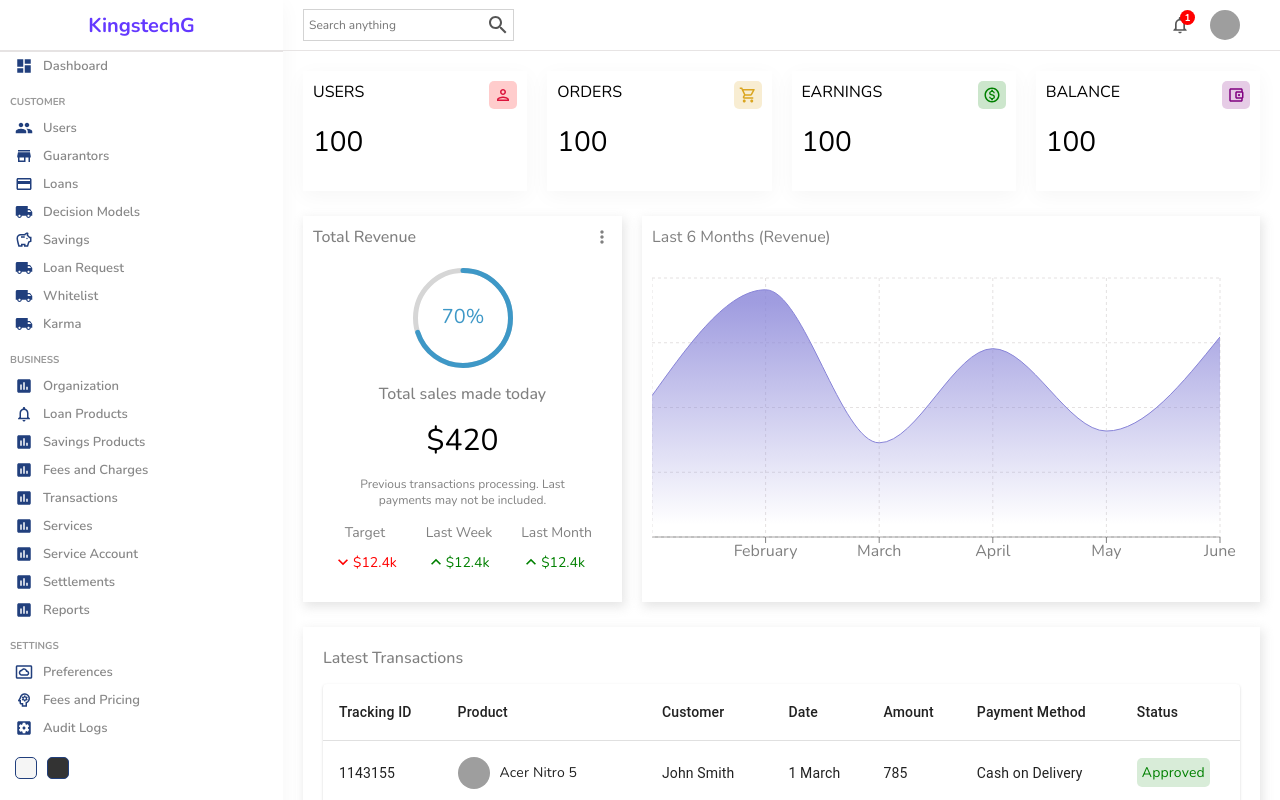
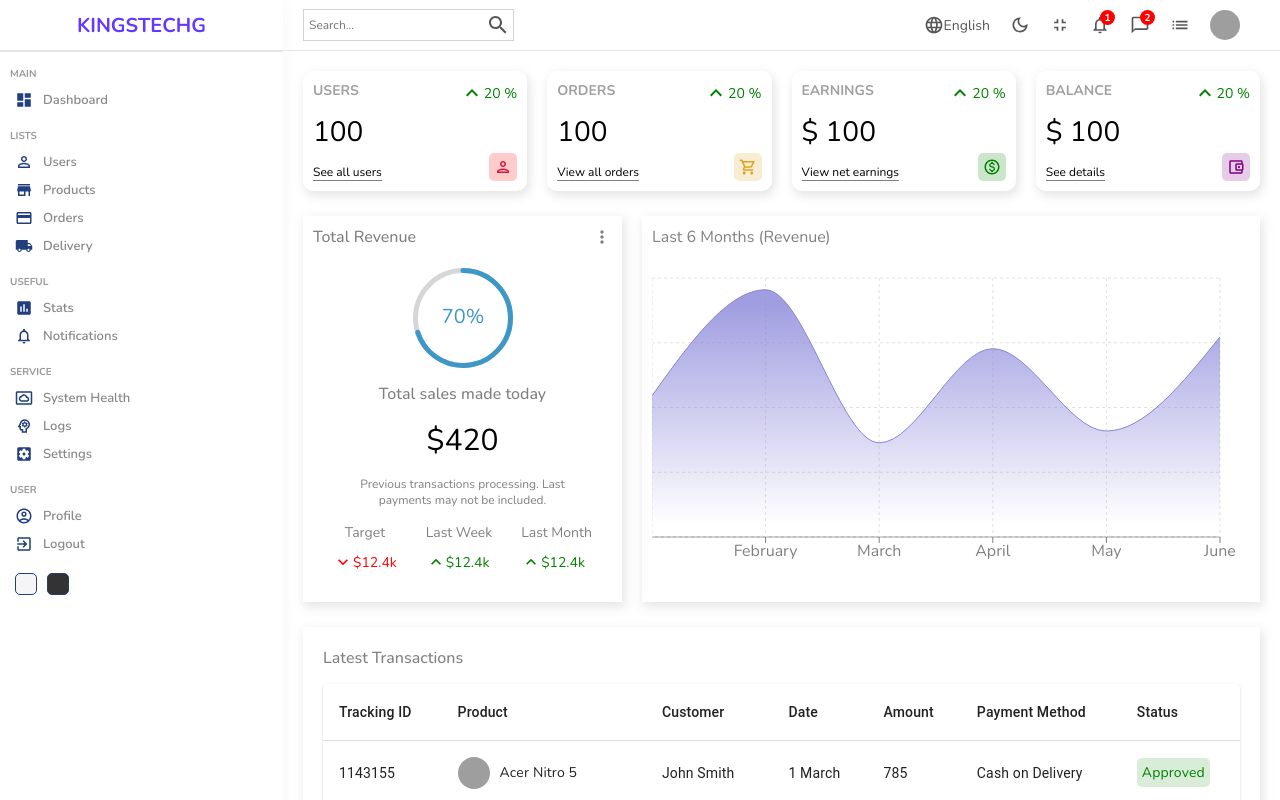
Before and after one commit to obaTec2000/react-dashboard, a React (Create React App) app: page / in a window 1280 px wide. Shown: the top 800 px of the page. Built offline with nearby package versions, Linux system fonts and the light colour scheme; grey boxes are pictures that could not be loaded.

Commit message:
new update

```diff
--- a/src/App.js
+++ b/src/App.js
@@ -5,15 +5,15 @@ import Single from "./pages/single/Single";
 import New from "./pages/new/New";
 import { BrowserRouter, Routes, Route } from "react-router-dom";
 import { productInputs, userInputs } from "./formSource";
-// import "./style/dark.scss";
-// import { useContext } from "react";
-// import { DarkModeContext } from "./context/darkModeContext";
+import "./style/dark.scss";
+import { useContext } from "react";
+import { DarkModeContext } from "./context/darkModeContext";
 
 function App() {
-  // const { darkMode } = useContext(DarkModeContext);
+  const { darkMode } = useContext(DarkModeContext);
 
   return (
-    <div className=" ">
+    <div className={darkMode ? "app dark" : "app"}>
       <BrowserRouter>
         <Routes>
           <Route path="/">
--- a/src/components/navbar/Navbar.jsx
+++ b/src/components/navbar/Navbar.jsx
@@ -1,21 +1,49 @@
 import "./navbar.scss";
 import SearchOutlinedIcon from "@mui/icons-material/SearchOutlined";
+import LanguageOutlinedIcon from "@mui/icons-material/LanguageOutlined";
+import DarkModeOutlinedIcon from "@mui/icons-material/DarkModeOutlined";
+import FullscreenExitOutlinedIcon from "@mui/icons-material/FullscreenExitOutlined";
 import NotificationsNoneOutlinedIcon from "@mui/icons-material/NotificationsNoneOutlined";
+import ChatBubbleOutlineOutlinedIcon from "@mui/icons-material/ChatBubbleOutlineOutlined";
+import ListOutlinedIcon from "@mui/icons-material/ListOutlined";
+import { DarkModeContext } from "../../context/darkModeContext";
+import { useContext } from "react";
 
 const Navbar = () => {
+  const { dispatch } = useContext(DarkModeContext);
+
   return (
     <div className="navbar">
       <div className="wrapper">
         <div className="search">
-          <input type="text" placeholder="Search anything" />
+          <input type="text" placeholder="Search..." />
           <SearchOutlinedIcon />
         </div>
         <div className="items">
           <div className="item">
+            <LanguageOutlinedIcon className="icon" />
+            English
+          </div>
+          <div className="item">
+            <DarkModeOutlinedIcon
+              className="icon"
+              onClick={() => dispatch({ type: "TOGGLE" })}
+            />
+          </div>
+          <div className="item">
+            <FullscreenExitOutlinedIcon className="icon" />
+          </div>
+          <div className="item">
             <NotificationsNoneOutlinedIcon className="icon" />
             <div className="counter">1</div>
           </div>
-
+          <div className="item">
+            <ChatBubbleOutlineOutlinedIcon className="icon" />
+            <div className="counter">2</div>
+          </div>
+          <div className="item">
+            <ListOutlinedIcon className="icon" />
+          </div>
           <div className="item">
             <img
               src="https://images.pexels.com/photos/941693/pexels-photo-941693.jpeg?auto=compress&cs=tinysrgb&dpr=2&w=500"
--- a/src/components/navbar/navbar.scss
+++ b/src/components/navbar/navbar.scss
@@ -68,4 +68,144 @@
       }
     }
   }
+}.navbar {
+  height: 50px;
+  border-bottom: 0.5px solid rgb(231, 228, 228);
+  display: flex;
+  align-items: center;
+  font-size: 14px;
+  color: #555;
+
+  .wrapper {
+    width: 100%;
+    padding: 20px;
+    display: flex;
+    align-items: center;
+    justify-content: space-between;
+
+    .search {
+      display: flex;
+      align-items: center;
+      border: 0.5px solid lightgray;
+      padding: 3px;
+
+      input {
+        border: none;
+        outline: none;
+        background: transparent;
+
+        &::placeholder {
+          font-size: 12px;
         }
+      }
+    }
+
+    .items {
+      display: flex;
+      align-items: center;
+
+      .item {
+        display: flex;
+        align-items: center;
+        margin-right: 20px;
+        position: relative;
+
+        .icon {
+          font-size: 20px;
+        }
+
+        .avatar {
+          width: 30px;
+          height: 30px;
+          border-radius: 50%;
+        }
+
+        .counter {
+          width: 15px;
+          height: 15px;
+          background-color: red;
+          border-radius: 50%;
+          color: white;
+          display: flex;
+          align-items: center;
+          justify-content: center;
+          font-size: 10px;
+          font-weight: bold;
+          position: absolute;
+          top: -5px;
+          right: -5px;
+        }
+      }
+    }
+  }
+}.navbar {
+  height: 50px;
+  border-bottom: 0.5px solid rgb(231, 228, 228);
+  display: flex;
+  align-items: center;
+  font-size: 14px;
+  color: #555;
+
+  .wrapper {
+    width: 100%;
+    padding: 20px;
+    display: flex;
+    align-items: center;
+    justify-content: space-between;
+
+    .search {
+      display: flex;
+      align-items: center;
+      border: 0.5px solid lightgray;
+      padding: 3px;
+
+      input {
+        border: none;
+        outline: none;
+        background: transparent;
+
+        &::placeholder {
+          font-size: 12px;
+        }
+      }
+    }
+
+    .items {
+      display: flex;
+      align-items: center;
+
+      .item {
+        display: flex;
+        align-items: center;
+        margin-right: 20px;
+        position: relative;
+
+        .icon {
+          font-size: 20px;
+        }
+
+        .avatar {
+          width: 30px;
+          height: 30px;
+          border-radius: 50%;
+        }
+
+        .counter {
+          width: 15px;
+          height: 15px;
+          background-color: red;
+          border-radius: 50%;
+          color: white;
+          display: flex;
+          align-items: center;
+          justify-content: center;
+          font-size: 10px;
+          font-weight: bold;
+          position: absolute;
+          top: -5px;
+          right: -5px;
+        }
+      }
+    }
+  }
+}
--- a/src/components/sidebar/Sidebar.jsx
+++ b/src/components/sidebar/Sidebar.jsx
@@ -1,7 +1,7 @@
 import "./sidebar.scss";
-import DashboardIcon from '@mui/icons-material/Dashboard';
-import SavingsOutlinedIcon from '@mui/icons-material/SavingsOutlined';
-import PeopleIcon from '@mui/icons-material/People';import LocalShippingIcon from "@mui/icons-material/LocalShipping";
+import DashboardIcon from "@mui/icons-material/Dashboard";
+import PersonOutlineIcon from "@mui/icons-material/PersonOutline";
+import LocalShippingIcon from "@mui/icons-material/LocalShipping";
 import CreditCardIcon from "@mui/icons-material/CreditCard";
 import StoreIcon from "@mui/icons-material/Store";
 import InsertChartIcon from "@mui/icons-material/InsertChart";
@@ -12,123 +12,88 @@ import SettingsSystemDaydreamOutlinedIcon from "@mui/icons-material/SettingsSyst
 import PsychologyOutlinedIcon from "@mui/icons-material/PsychologyOutlined";
 import AccountCircleOutlinedIcon from "@mui/icons-material/AccountCircleOutlined";
 import { Link } from "react-router-dom";
-// import { DarkModeContext } from "../../context/darkModeContext";
+import { DarkModeContext } from "../../context/darkModeContext";
 import { useContext } from "react";
 
 const Sidebar = () => {
-  // const { dispatch } = useContext(DarkModeContext);
+  const { dispatch } = useContext(DarkModeContext);
   return (
     <div className="sidebar">
       <div className="top">
         <Link to="/" style={{ textDecoration: "none" }}>
-          <span className="logo">KingstechG</span>
+          <span className="logo">KINGSTECHG</span>
         </Link>
       </div>
       <hr />
       <div className="center">
         <ul>
-
+          <p className="title">MAIN</p>
           <li>
             <DashboardIcon className="icon" />
             <span>Dashboard</span>
           </li>
-          <p className="title">CUSTOMER</p>
+          <p className="title">LISTS</p>
           <Link to="/users" style={{ textDecoration: "none" }}>
             <li>
-              <PeopleIcon className="icon" />
+              <PersonOutlineIcon className="icon" />
               <span>Users</span>
             </li>
           </Link>
           <Link to="/products" style={{ textDecoration: "none" }}>
             <li>
               <StoreIcon className="icon" />
-              <span>Guarantors</span>
+              <span>Products</span>
             </li>
           </Link>
           <li>
             <CreditCardIcon className="icon" />
-            <span>Loans</span>
+            <span>Orders</span>
           </li>
           <li>
             <LocalShippingIcon className="icon" />
-            <span>Decision Models</span>
+            <span>Delivery</span>
           </li>
-          <li>
-            <SavingsOutlinedIcon className="icon" />
-            <span>Savings</span>
-          </li>
-          <li>
-            <LocalShippingIcon className="icon" />
-            <span>Loan Request</span>
-          </li>
-          <li>
-            <LocalShippingIcon className="icon" />
-            <span>Whitelist</span>
-          </li>
-          <li>
-            <LocalShippingIcon className="icon" />
-            <span>Karma</span>
-          </li>
-          <p className="title">BUSINESS</p>
+          <p className="title">USEFUL</p>
           <li>
             <InsertChartIcon className="icon" />
-            <span>Organization</span>
+            <span>Stats</span>
           </li>
           <li>
             <NotificationsNoneIcon className="icon" />
-            <span>Loan Products</span>
+            <span>Notifications</span>
           </li>
-          <li>
-            <InsertChartIcon className="icon" />
-            <span>Savings Products</span>
-          </li>
-          <li>
-            <InsertChartIcon className="icon" />
-            <span>Fees and Charges</span>
-          </li>
-          <li>
-            <InsertChartIcon className="icon" />
-            <span>Transactions</span>
-          </li>
-          <li>
-            <InsertChartIcon className="icon" />
-            <span>Services</span>
-          </li>
-          <li>
-            <InsertChartIcon className="icon" />
-            <span>Service Account</span>
-          </li>
-          <li>
-            <InsertChartIcon className="icon" />
-            <span>Settlements</span>
-          </li>
-          <li>
-            <InsertChartIcon className="icon" />
-            <span>Reports</span>
-          </li>
-          <p className="title">SETTINGS</p>
+          <p className="title">SERVICE</p>
           <li>
             <SettingsSystemDaydreamOutlinedIcon className="icon" />
-            <span>Preferences</span>
+            <span>System Health</span>
           </li>
           <li>
             <PsychologyOutlinedIcon className="icon" />
-            <span>Fees and Pricing</span>
+            <span>Logs</span>
           </li>
           <li>
             <SettingsApplicationsIcon className="icon" />
-            <span>Audit Logs</span>
+            <span>Settings</span>
+          </li>
+          <p className="title">USER</p>
+          <li>
+            <AccountCircleOutlinedIcon className="icon" />
+            <span>Profile</span>
+          </li>
+          <li>
+            <ExitToAppIcon className="icon" />
+            <span>Logout</span>
           </li>
         </ul>
       </div>
       <div className="bottom">
         <div
           className="colorOption"
-          // onClick={() => dispatch({ type: "LIGHT" })}
+          onClick={() => dispatch({ type: "LIGHT" })}
         ></div>
         <div
           className="colorOption"
-          // onClick={() => dispatch({ type: "DARK" })}
+          onClick={() => dispatch({ type: "DARK" })}
         ></div>
       </div>
     </div>
--- a/src/components/widget/Widget.jsx
+++ b/src/components/widget/Widget.jsx
@@ -1,5 +1,5 @@
 import "./widget.scss";
-// import KeyboardArrowUpIcon from "@mui/icons-material/KeyboardArrowUp";
+import KeyboardArrowUpIcon from "@mui/icons-material/KeyboardArrowUp";
 import PersonOutlinedIcon from "@mui/icons-material/PersonOutlined";
 import AccountBalanceWalletOutlinedIcon from "@mui/icons-material/AccountBalanceWalletOutlined";
 import ShoppingCartOutlinedIcon from "@mui/icons-material/ShoppingCartOutlined";
@@ -8,13 +8,16 @@ import MonetizationOnOutlinedIcon from "@mui/icons-material/MonetizationOnOutlin
 const Widget = ({ type }) => {
   let data;
 
+  //temporary
   const amount = 100;
+  const diff = 20;
 
   switch (type) {
     case "user":
       data = {
         title: "USERS",
-
+        isMoney: false,
+        link: "See all users",
         icon: (
           <PersonOutlinedIcon
             className="icon"
@@ -29,7 +32,8 @@ const Widget = ({ type }) => {
     case "order":
       data = {
         title: "ORDERS",
-
+        isMoney: false,
+        link: "View all orders",
         icon: (
           <ShoppingCartOutlinedIcon
             className="icon"
@@ -44,7 +48,8 @@ const Widget = ({ type }) => {
     case "earning":
       data = {
         title: "EARNINGS",
-
+        isMoney: true,
+        link: "View net earnings",
         icon: (
           <MonetizationOnOutlinedIcon
             className="icon"
@@ -56,7 +61,8 @@ const Widget = ({ type }) => {
     case "balance":
       data = {
         title: "BALANCE",
-
+        isMoney: true,
+        link: "See details",
         icon: (
           <AccountBalanceWalletOutlinedIcon
             className="icon"
@@ -81,7 +87,13 @@ const Widget = ({ type }) => {
         </span>
         <span className="link">{data.link}</span>
       </div>
-      <div className="right">{data.icon}</div>
+      <div className="right">
+        <div className="percentage positive">
+          <KeyboardArrowUpIcon />
+          {diff} %
+        </div>
+        {data.icon}
+      </div>
     </div>
   );
 };
--- a/src/components/widget/widget.scss
+++ b/src/components/widget/widget.scss
@@ -4,7 +4,8 @@
   flex: 1;
   padding: 10px;
   -webkit-box-shadow: 2px 4px 10px 1px rgba(0, 0, 0, 0.47);
-  box-shadow:  0px 5px 20px rgba(0, 0, 0, 0.04);
+  box-shadow: 2px 4px 10px 1px rgba(201, 201, 201, 0.47);
+  border-radius: 10px;
   height: 100px;
 
   .left,
@@ -12,6 +13,12 @@
     display: flex;
     flex-direction: column;
     justify-content: space-between;
+
+    .title {
+      font-weight: bold;
+      font-size: 14px;
+      color: rgb(160, 160, 160);
+    }
 
     .counter {
       font-size: 28px;
@@ -24,11 +31,24 @@
       border-bottom: 1px solid gray;
     }
 
+    .percentage {
+      display: flex;
+      align-items: center;
+      font-size: 14px;
+
+      &.positive {
+        color: green;
+      }
+      &.negative {
+        color: red;
+      }
+    }
+
     .icon {
       font-size: 18px;
       padding: 5px;
       border-radius: 5px;
-      align-self: to-lower-case;
+      align-self: flex-end;
     }
   }
 }
--- /dev/null
+++ b/src/context/darkModeContext.js
@@ -0,0 +1,18 @@
+import { createContext, useReducer } from "react";
+import DarkModeReducer from "./darkModeReducer";
+
+const INITIAL_STATE = {
+  darkMode: false,
+};
+
+export const DarkModeContext = createContext(INITIAL_STATE);
+
+export const DarkModeContextProvider = ({ children }) => {
+  const [state, dispatch] = useReducer(DarkModeReducer, INITIAL_STATE);
+
+  return (
+    <DarkModeContext.Provider value={{ darkMode: state.darkMode, dispatch }}>
+      {children}
+    </DarkModeContext.Provider>
+  );
+};
--- /dev/null
+++ b/src/context/darkModeReducer.js
@@ -0,0 +1,23 @@
+const DarkModeReducer = (state, action) => {
+    switch (action.type) {
+      case "LIGHT": {
+        return {
+          darkMode: false,
+        };
+      }
+      case "DARK": {
+        return {
+          darkMode: true,
+        };
+      }
+      case "TOGGLE": {
+        return {
+          darkMode: !state.darkMode,
+        };
+      }
+      default:
+        return state;
+    }
+  };
+
+  export default DarkModeReducer;
--- a/src/pages/single/Single.jsx
+++ b/src/pages/single/Single.jsx
@@ -16,29 +16,29 @@ const Single = () => {
             <h1 className="title">Information</h1>
             <div className="item">
               <img
-                src="https://images.pexels.com/photos/733872/pexels-photo-733872.jpeg?auto=compress&cs=tinysrgb&dpr=3&h=750&w=1260"
+                src="https://cdn.pixabay.com/photo/2018/05/08/08/44/artificial-intelligence-3382507_960_720.jpg"
                 alt=""
                 className="itemImg"
               />
               <div className="details">
-                <h1 className="itemTitle">Jane Doe</h1>
+                <h1 className="itemTitle">KINGSTECH</h1>
                 <div className="detailItem">
                   <span className="itemKey">Email:</span>
-                  <span className="itemValue">janedoe@gmail.com</span>
+                  <span className="itemValue">obanijesujohn45@gmail.com</span>
                 </div>
                 <div className="detailItem">
                   <span className="itemKey">Phone:</span>
-                  <span className="itemValue">+1 2345 67 89</span>
+                  <span className="itemValue">+234 9160214824</span>
                 </div>
                 <div className="detailItem">
                   <span className="itemKey">Address:</span>
                   <span className="itemValue">
-                    Elton St. 234 Garden Yd. NewYork
+                   Olorunsogo shagam garage Abeokuta Ogun State
                   </span>
                 </div>
                 <div className="detailItem">
                   <span className="itemKey">Country:</span>
-                  <span className="itemValue">USA</span>
+                  <span className="itemValue">NIG</span>
                 </div>
               </div>
             </div>
--- a/src/pages/single/single.scss
+++ b/src/pages/single/single.scss
@@ -42,7 +42,7 @@
             .details {
               .itemTitle {
                 margin-bottom: 10px;
-                color: #555;
+                color: rgb(15, 100, 170);
               }
 
               .detailItem {
--- /dev/null
+++ b/src/style/dark.scss
@@ -0,0 +1,69 @@
+.app.dark {
+    background-color: #111;
+    color: rgb(156, 156, 156);
+
+    .chartGrid {
+      stroke: rgba(228, 228, 228, 0.219);
+    }
+
+    .table {
+      background-color: #111;
+
+      .tableCell {
+        color: gray;
+      }
+    }
+
+    .navbar {
+      color: #999;
+      border-color: #333;
+
+      .search {
+        border-color: gray;
+      }
+    }
+
+    .sidebar {
+      background-color: #111;
+      border-color: #333;
+
+      .top {
+        .logo {
+          color: #999;
+        }
+      }
+      hr {
+        border-color: #333;
+      }
+
+      ul {
+        li {
+          &:hover {
+            background-color: #333;
+          }
+
+          .icon {
+            color: #999;
+          }
+        }
+      }
+    }
+
+    .datatable {
+      .datagrid {
+        color: gray;
+        border: none;
+
+        .viewButton,
+        .deleteButton,
+        .cellWithStatus {
+          color: gray;
+          border: none;
+        }
+      }
+    }
+
+    input{
+        background-color: transparent;
+    }
+  }
```
Also changed, not shown: public/Images/IMG-20221225-WA0019.jpg (added). Lines whose indentation alone changed are shown as unchanged.
